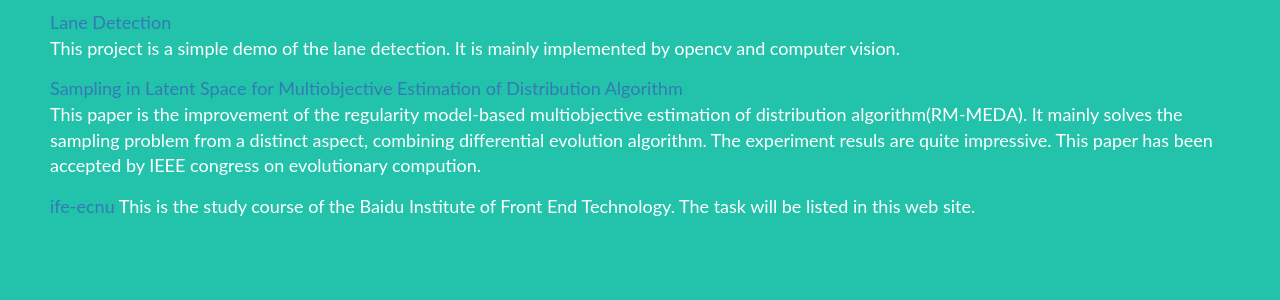
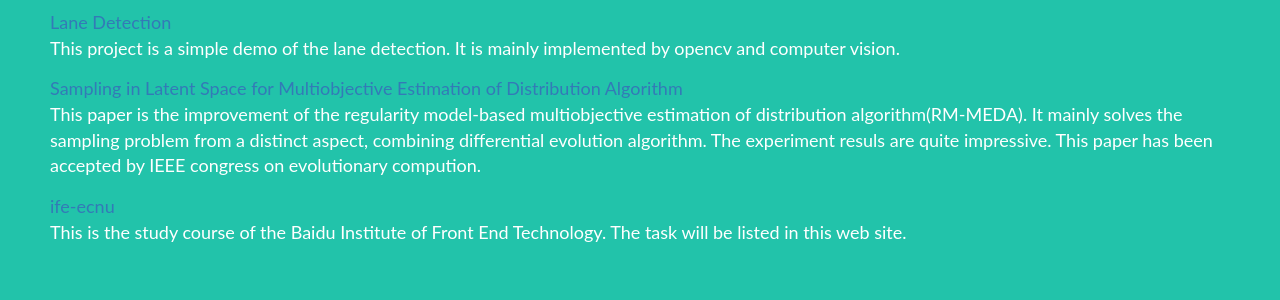
Before and after one commit to madneal/my-first-blog, a Django app: page /project/ in a window 1280 px wide. Shown: the part 304-604 px from the top of the page. Run offline with Django 3.2, Linux system fonts and the light colour scheme; some libraries are stand-ins or nearby versions.

Commit message:
modify the project list

```diff
--- a/blog/templates/blog/project.html
+++ b/blog/templates/blog/project.html
@@ -91,7 +91,7 @@
             </li>
             <li class="list-item">
                 <a href="http://neal1991.github.io/ife-ecnu/index.html" target="_blank" class="project-link">ife-ecnu</a>
-                This is the study course of the Baidu Institute of Front End Technology. The task will be listed in this web site.
+                <p class="description">This is the study course of the Baidu Institute of Front End Technology. The task will be listed in this web site.</p>
             </li>
         </ul>
 
```
